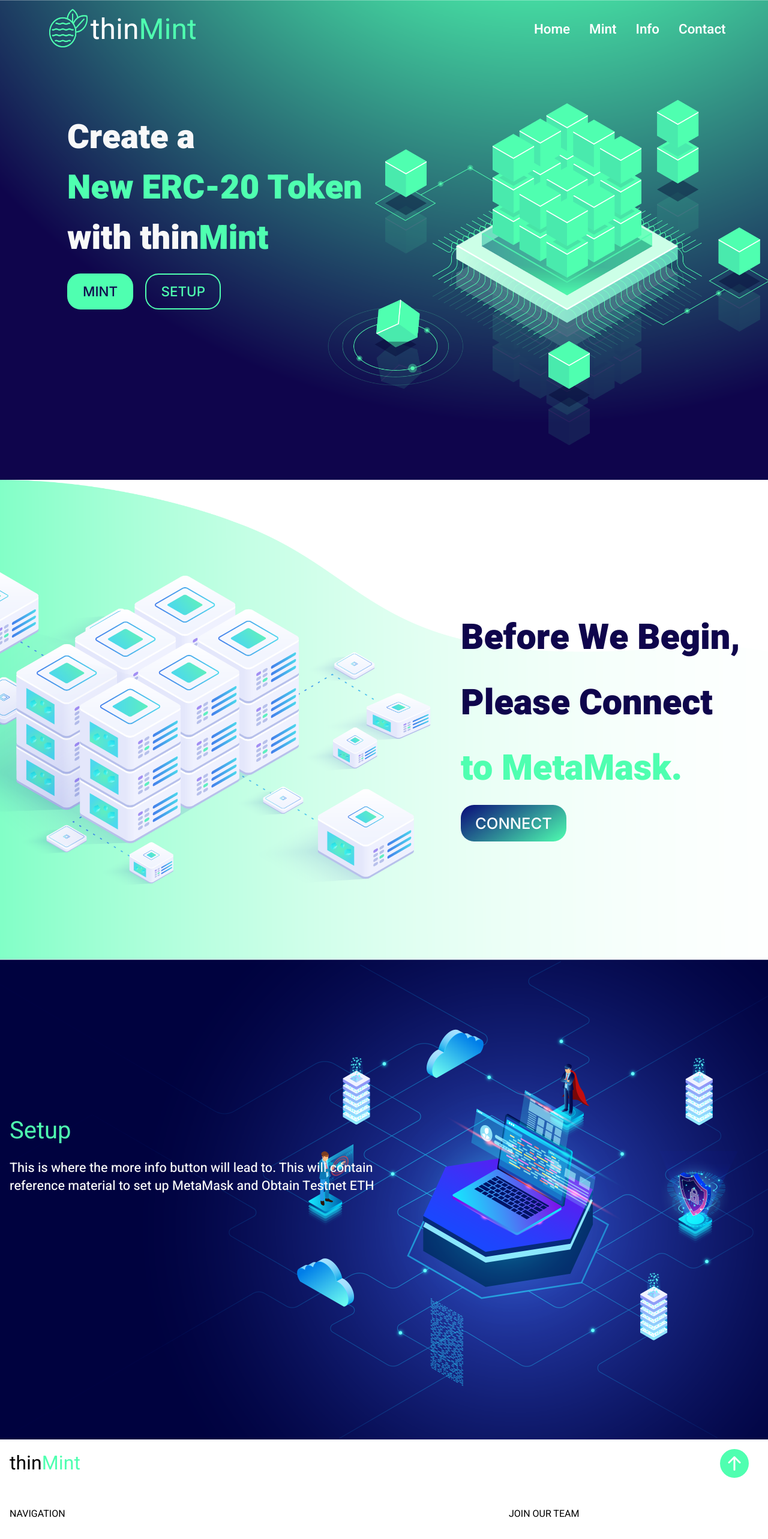
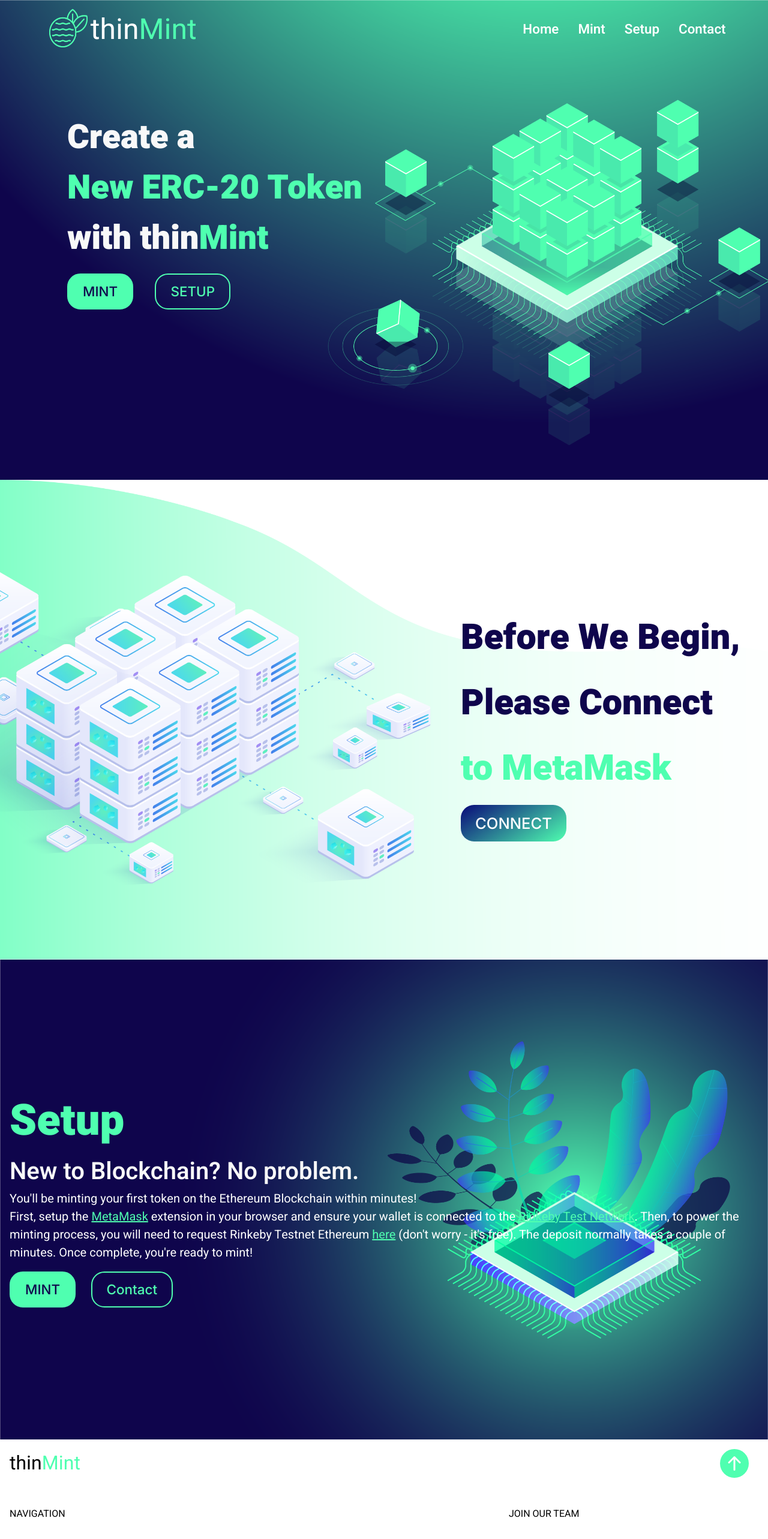
Before and after one commit to fruitbox12/thinMint, a Next.js app: page / in a window 1280 px wide. Shown: the top 2566 px of the page at 60% size. Built offline with nearby package versions, Linux system fonts and the light colour scheme.

Commit message:
working scroll and setup page

```diff
--- a/package.json
+++ b/package.json
@@ -12,8 +12,10 @@
   "dependencies": {
     "@emotion/react": "^11.7.1",
     "@emotion/styled": "^11.6.0",
+    "@fullpage/react-fullpage": "^0.1.22",
     "@mui/material": "^5.4.2",
     "@svgr/webpack": "^6.2.1",
+    "aos": "^2.3.4",
     "babel-preset-es2015": "^6.24.1",
     "ethers": "^5.5.4",
     "next": "^12.1.0",
--- a/pages/components/generator/Generator.js
+++ b/pages/components/generator/Generator.js
@@ -2,7 +2,7 @@
 
 const Generator = () => {
     return (
-        <div className='generator'>
+        <div  className='generator'>
             <div className="container">
                 <div className="content">
                         <h2><span>Generator</span></h2>
--- a/pages/components/hero/Hero.js
+++ b/pages/components/hero/Hero.js
@@ -1,3 +1,4 @@
+import { Link } from 'react-scroll'
 
 
 const Hero = () => {
@@ -9,7 +10,12 @@
                     <h1 className='blue'>New ERC-20 Token</h1>
                     <h1>with thin<span>Mint</span></h1>
                     <div className="two-button">
-                        <button>MINT</button><button class="hollow">SETUP</button>
+                            <Link className='button' activeClass="active" to="generate" spy={true} smooth={true} duration={500} >
+                                     MINT
+                            </Link>
+                            <Link className="button hollow" to="info" activeClass="active" spy={true} smooth={true} duration={1000} >
+                                     SETUP
+                            </Link>
                     </div>
                 </div>
             </div>
--- a/pages/components/info/Info.js
+++ b/pages/components/info/Info.js
@@ -1,12 +1,26 @@
-
+import { Link } from 'react-scroll'
 
 const Info = () => {
     return (
-        <div className='info'>
+        <div id='info' name='info' className='info'>
             <div className="container">
                 <div className="content">
-                    <h2><span>Setup</span></h2>
-                    <p>This is where the more info button will lead to. This will contain reference material to set up MetaMask and Obtain Testnet ETH</p>
+                    <h1><span>Setup</span></h1>
+                    <h2>New to Blockchain? No problem.</h2>
+                    <h3>You'll be minting your first token on the Ethereum Blockchain within minutes!</h3>
+                    <h3>
+                        First, setup the <a href="https://metamask.io/download/" className='text-link' target="_blank">MetaMask</a> extension in your browser and ensure your wallet is connected to the <a href="https://umbria.network/connect/ethereum-testnet-rinkeby" className='text-link' target="_blank">Rinkeby Test Network</a>.
+                        Then, to power the minting process, you will need to request Rinkeby Testnet Ethereum <a href="https://faucets.chain.link/rinkeby" className='text-link' target="_blank">here</a> (don't worry - it's free).
+                        The deposit normally takes a couple of minutes. Once complete, you're ready to mint!
+                    </h3>
+                    <div className="two-button">
+                            <Link className='button' activeClass="active" to="generate" spy={true} smooth={true} duration={500} >
+                                     MINT
+                            </Link>
+                            <a href="mailto:waine.andrew@protonmail.com?subject=Regarding thinMint" className='button hollow'>
+                                     Contact
+                            </a>
+                    </div>
                 </div>
             </div>
         </div>
--- a/pages/components/navbar/Navbar.js
+++ b/pages/components/navbar/Navbar.js
@@ -1,6 +1,7 @@
 import { useState } from 'react'
 import Image from 'next/image'
 import { FaBars, FaTimes } from 'react-icons/fa'
+import { Link } from 'react-scroll'
 
 const Navbar = () => {
     const [nav, setNav] = useState(false)
@@ -17,10 +18,16 @@
                 </div>
 
                 <ul className={nav ? 'nav-menu active' : 'nav-menu'}>
+                <Link className='button' activeClass="active" to="top" spy={true} smooth={true} duration={500} >
                     <li>Home</li>
+                </Link>
+                <Link className='button' activeClass="active" to="generate" spy={true} smooth={true} duration={500} >
                     <li>Mint</li>
-                    <li>Info</li>
-                    <li>Contact</li>
+                </Link>
+                <Link className='button' activeClass="active" to="info" spy={true} smooth={true} duration={1000} >
+                    <li>Setup</li>
+                </Link>
+                    <li><a href="mailto:waine.andrew@protonmail.com?subject=Regarding thinMint">Contact</a></li>
                 </ul>
                 <div className='hamburger' onClick={handleNav}>
                     {!nav ? (<FaBars className='icon' />):(<FaTimes className='icon' />)}
--- a/pages/index.js
+++ b/pages/index.js
@@ -2,6 +2,7 @@
 import { ethers } from 'ethers';
 import { useEffect, useState } from 'react';
 import { Paper, Card, CardContent, Typography, TextField, Button } from '@mui/material';
+
 
 
 const Home = () => {
@@ -130,9 +131,9 @@
   }, []);
 
   if (address !== null && tokenAddress === null) return (
-    <div className='generator'>
+    <div id="generate" name="generate" className='generator'>
       <div className="container">
-        <div className="content">
+        <div data-aos="fade-up" className="content">
           <h1>Let's <span>Mint</span>!</h1>
           <p>Minting a token on the Ethereum blockchain has never been easier. Enter a Name and 3-4 Letter Symbol for your new Token and let our Smart Contract handle the rest behind the scenes. </p>
           <div className='float-left two-button'>
@@ -145,12 +146,12 @@
     </div>
   )
   else if (tokenAddress !== null ) return (
-    <div className='generator'>
+    <div id="generate" name="generate" className='generator'>
       <div className="container">
         <div className="content">
           <h1>{tokenName} Was</h1>
           <h1>Successfully <span>Minted</span>.</h1>
-          <div className='two-button'>
+          <div className='two-button float-left success'>
             <a href={"https://rinkeby.etherscan.io/tx/" + JSON.stringify(tokenAddress.hash).replace(/\"/g, "")} target="_blank" className="button">VIEW ETHERSCAN</a>
             <a href="." className="button secondcolor">NEW MINT</a>
           </div>
@@ -159,7 +160,7 @@
     </div>
   )
   else if (loading == true && tokenAddress === null) return (
-    <div className='generator'>
+    <div id="generate" name="generate" className='generator'>
       <div className="container">
         <div className="content">
           <h1>LOADING...</h1>
@@ -168,12 +169,12 @@
     </div>
   )
   else return (
-    <div className='generator'>
+    <div id="generate" name="generate" className='generator'>
       <div className="container">
         <div className="content">
           <h1>Before We Begin,</h1>
           <h1>Please Connect</h1>
-          <h1><span>to MetaMask.</span></h1>
+          <h1><span>to MetaMask</span></h1>
           <button onClick={connectWallet} className="button">CONNECT</button>
           <div></div>
         </div>
--- a/styles/globals.css
+++ b/styles/globals.css
@@ -184,7 +184,7 @@
   margin-top: 1.25rem;
 }
 
-button {
+.hero .button {
   display: inline-block;
   font-family: 'Inter', sans-serif;
   padding: .7rem 1.5rem;
@@ -198,10 +198,25 @@
   border-radius: 22px;
 }
 
-button:hover {
+.info .button {
+  display: inline-block;
+  font-family: 'Inter', sans-serif;
+  padding: .7rem 1.5rem;
+  margin: 1rem 0;
+  background-color: #4FFFB0;
+  border: 2.5px solid #4FFFB0;
+  color: #0F054C;
+  font-size: 1.4rem;
+  width: fit-content;
+  font-weight: 500;
+  border-radius: 22px;
+}
+
+.button:hover {
   background: none;
   color: rgb(79, 255, 176);
 }
+
 
 .generator .button {
   display: inline-block;
@@ -233,7 +248,7 @@
   color: #0F054C;
   border-radius: 12px;
   font-size: 1.4rem;
-  background: rgba(123, 255, 195, .35);
+  background: rgba(123, 255, 195, .15);
 }
 
 .generator input::placeholder {
@@ -242,11 +257,11 @@
 }
 
 .generator input:hover {
-  background: rgba(134, 255, 201, .25);
+  background: rgba(134, 255, 201, .35);
 }
 
 .generator input:focus {
-  background: rgba(134, 255, 201, .25);
+  background: rgba(134, 255, 201, .15);
   outline: none !important;
   caret-color: #4FFFB0;
 }
@@ -256,16 +271,17 @@
 }
 
 
-.hero .hollow {
-  background: none;
-  color: #4FFFB0;
+.hollow {
+  background: none !important;
+  color: #4FFFB0 !important;
 }
 
 .two-button {
-  max-width: 16rem;
+  width: 17rem;
   justify-content: space-between;
   display: inline-flex;
   padding: 0;
+  margin-left: 0;
 }
 
 .generator .two-button {
@@ -277,6 +293,11 @@
 .float-left {
   margin-left: 0 !important;
   float: left;
+}
+
+.success {
+  justify-content: space-between !important;
+  max-width: 31rem !important;
 }
 
 a.button {
@@ -292,15 +313,41 @@
   width: 100%;
   height: 100vh;
   position: relative;
-  /*
-  background: rgba(0, 0, 0, .3);
-  */
+}
+
+.info h1 {
+  font-size: 4.5rem;
+  font-weight: 900;
+  color: #4FFFB0;;
+}
+
+.info h2 {
+  font-size: 2.5rem;
+  font-weight: 600;
+  color: white;
+}
+
+.info h2 {
+  font-size: 2.5rem;
+  font-weight: 600;
+  color: #4FFFB0;
+}
+
+.info h3 {
+  font-size: 1.25rem;
+  font-weight: 400;
+  color: white;
+}
+
+.info .text-link {
+  color: #4FFFB0;
+  text-decoration: underline;
 }
 
 .info:before {
   content: '';
   position: absolute;
-  background: url('../pages/assets/recovery-bg.png') no-repeat center center/cover;
+  background: url('../pages/assets/setup-bg.png') no-repeat center center/cover;
   height: 100%;
   width: 100%;
   z-index: -1;
@@ -309,10 +356,11 @@
 .info .content {
   position: absolute;
   left: 0;
-  top: 30%;
+  top: 25%;
   width: 50%;
   padding: 1rem;
 }
+
 
 .info h2 {
   color: #f8f8f8;
@@ -441,6 +489,19 @@
   .generator h1 {
     font-size: 3.0rem;
   }
+
+  .generator .content {
+    top: 30%;
+    left: 65%;
+  }
+
+  .generator .button {
+    font-size: 1rem;
+  }
+
+  .generator .two-button {
+    max-width: 22rem !important;
+  }
 }
 
 @media screen and (max-height: 940px) {
```
Also changed, not shown: pages/assets/setup-bg.png (added), 1 other file (tests, documents, lock files or other folders).
